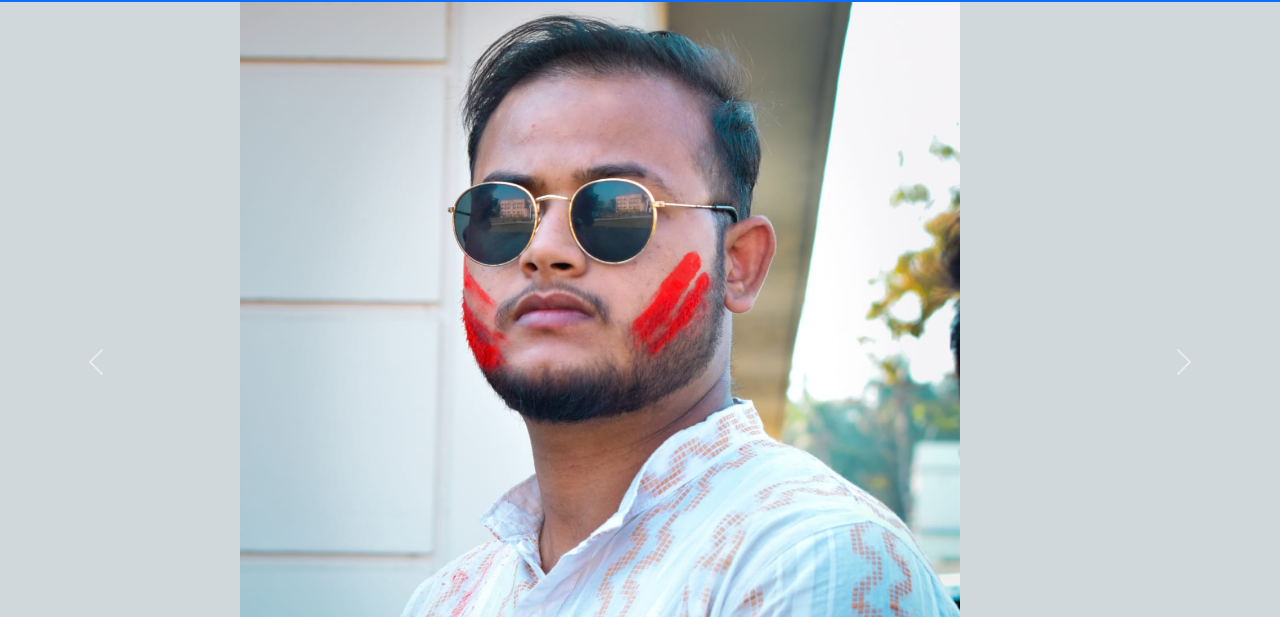
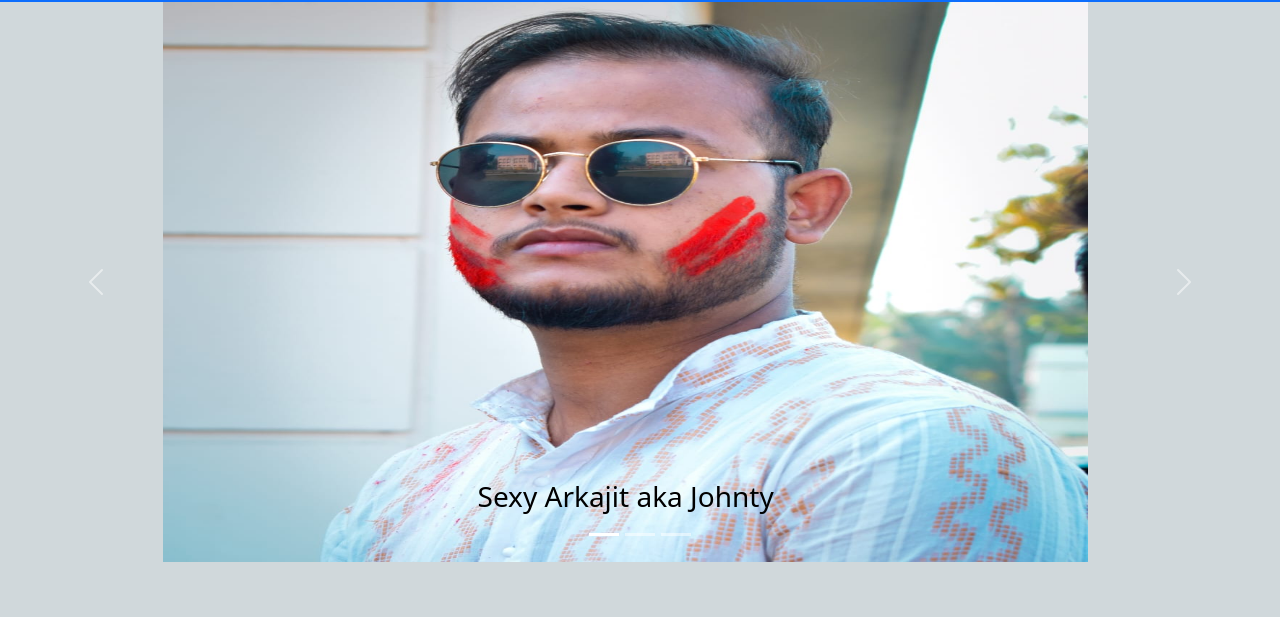
Before and after one commit to SuvoneelBasu/Johnty-Birthday, a plain HTML site: page index.html in a window 1280 px wide. Shown: the part 54-671 px from the top of the page. Drawn offline with nearby package versions, Linux system fonts and the light colour scheme.

Commit message:
Update style.css

```diff
--- a/style.css
+++ b/style.css
@@ -1,8 +1,8 @@
 .carousel-inner,.carousel-item{
 	object-fit: cover;
 	object-position: center;
-	height: 90vh;
-	width: 75%;
+	height: 70vh;
+	width: 85%;
 	overflow: hidden;
 
 	}
```
